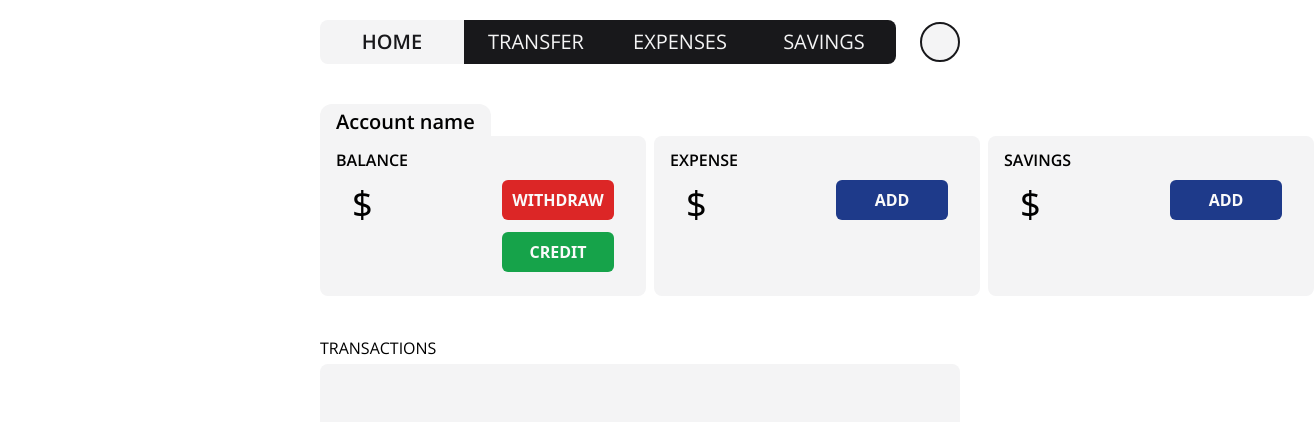
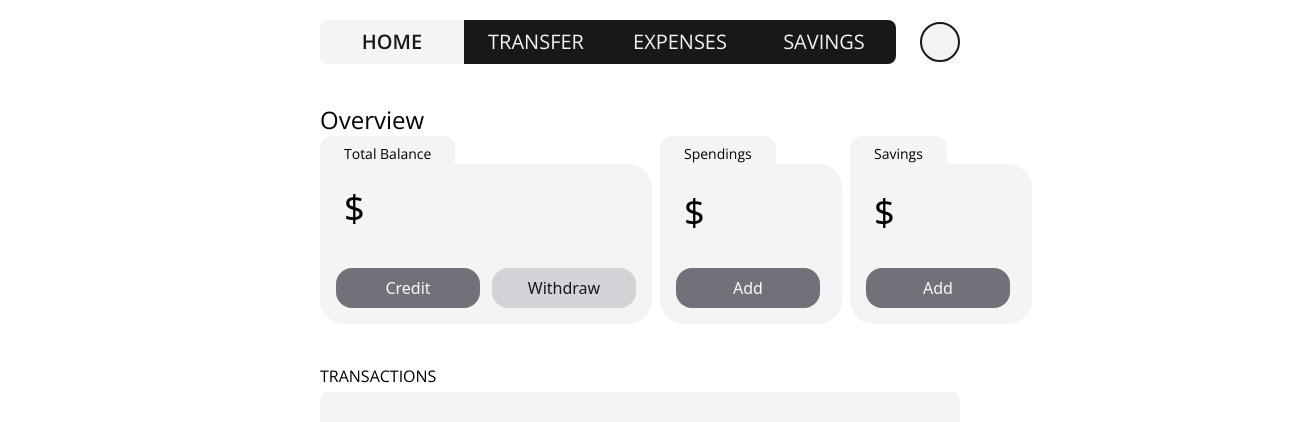
Before and after one commit to NexGenBank/NexGenBank-front, a React (Vite) app: page / in a window 1280 px wide. Shown: the top 422 px of the page, 1314 px wide, since content can reach past the window. Built offline with nearby package versions, Linux system fonts and the light colour scheme; no server answers.

Commit message:
style: change interface look

```diff
--- a/src/components/Balance/Balance.jsx
+++ b/src/components/Balance/Balance.jsx
@@ -29,48 +29,58 @@ export const Balance = () => {
 
   return (
     <>
-      <div className="px-4 pt-1 text-xl font-semibold open-sans-basic bg-zinc-100 w-fit rounded-t-xl">
-        Account name
+      <div className="text-2xl open-sans-basic">Overview</div>
+      <div className="flex w-full justify-between gap-2 items-center">
+        <div>
+          <div className="bg-zinc-100 rounded-t-xl w-fit px-6 pt-2 text-sm open-sans-basic">
+            Total Balance
           </div>
-      <div className="flex w-full justify-between gap-2 items-center uppercase">
-        <div className="bg-zinc-100 rounded-lg rounded-tl-none px-4 py-3 h-40 flex flex-col flex-nowrap justify-start w-full">
-          <div className="text-md open-sans-basic font-semibold ">Balance</div>
-          <div className="flex justify-between px-4 mt-2">
-            <div className="min-w-[150px] max-w-[250px] font-normal text-4xl mt-1">
+          <div className="bg-zinc-100 rounded-3xl rounded-tl-none px-4 py-4 h-40 flex flex-col flex-nowrap justify-start w-full">
+            <div className="flex flex-col h-full justify-between">
+              <div className="min-w-[150px] max-w-[250px] font-normal text-4xl p-2">
                 ${balance}
               </div>
-            <div className="flex flex-col flex-nowrap gap-3">
-              <div className="bg-red-600 w-28 h-fit text-zinc-50 font-semibold px-6 py-2 flex justify-center rounded-md">
+              <div className="flex flex-nowrap gap-3 mt-2">
+                <div className="bg-zinc-500 w-36 h-fit text-zinc-50 text-base py-2 flex justify-center rounded-2xl">
+                  Credit
+                </div>
+                <div className="bg-zinc-300 w-36 h-fit text-zinc-900 py-2 flex justify-center rounded-2xl">
                   Withdraw
-              </div>
-              <div className="bg-green-600 w-28 h-fit text-zinc-50 font-semibold px-6 py-2 flex justify-center rounded-md">
-                Credit
                 </div>
               </div>
             </div>
           </div>
-        <div className="bg-zinc-100 rounded-lg px-4 py-3 h-40 flex flex-col flex-nowrap justify-start w-full">
-          <div className="text-md open-sans-basic font-semibold">Expense</div>
-          <div className="flex justify-between px-4 mt-2">
-            <div className="min-w-[150px] max-w-[250px] font-normal text-4xl mt-1">
+        </div>
+        <div className="w-full">
+          <div className="bg-zinc-100 rounded-t-xl w-fit px-6 pt-2 text-sm open-sans-basic">
+            Spendings
+          </div>
+          <div className="bg-zinc-100 rounded-3xl rounded-tl-none px-4 py-4 h-40 flex flex-col flex-nowrap justify-start w-full">
+            <div className="flex flex-col h-full justify-between">
+              <div className="min-w-[150px] max-w-[250px] font-normal text-4xl mt-1 p-2">
                 ${expense}
               </div>
               <div className="flex flex-col flex-nowrap gap-5">
-              <div className="bg-blue-900 w-28 h-fit text-zinc-50 font-semibold px-6 py-2 flex justify-center rounded-md">
+                <div className="bg-zinc-500 w-36 h-fit text-zinc-50 text-base py-2 flex justify-center rounded-2xl">
                   Add
                 </div>
               </div>
             </div>
           </div>
-        <div className="bg-zinc-100 rounded-lg px-4 py-3 h-40 flex flex-col flex-nowrap justify-start w-full">
-          <div className="text-md open-sans-basic font-semibold">Savings</div>
-          <div className="flex justify-between px-4 mt-2">
-            <div className="min-w-[150px] max-w-[250px] font-normal text-4xl mt-1">
+        </div>
+        <div className="w-full">
+          <div className="bg-zinc-100 rounded-t-xl w-fit px-6 pt-2 text-sm open-sans-basic">
+            Savings
+          </div>
+          <div className="bg-zinc-100 rounded-3xl rounded-tl-none px-4 py-4 h-40 flex flex-col flex-nowrap justify-start w-full">
+            <div className="flex flex-col h-full justify-between">
+              <div className="min-w-[150px] max-w-[250px] font-normal text-4xl mt-1 p-2">
                 ${saving}
               </div>
               <div className="flex flex-col flex-nowrap gap-5">
-              <div className="bg-blue-900 w-28 h-fit text-zinc-50 font-semibold px-6 py-2 flex justify-center rounded-md">
+                <div className="bg-zinc-500 w-36 h-fit text-zinc-50 text-base py-2 flex justify-center rounded-2xl">
                   Add
+                </div>
               </div>
             </div>
           </div>
```
Lines whose indentation alone changed are shown as unchanged.
